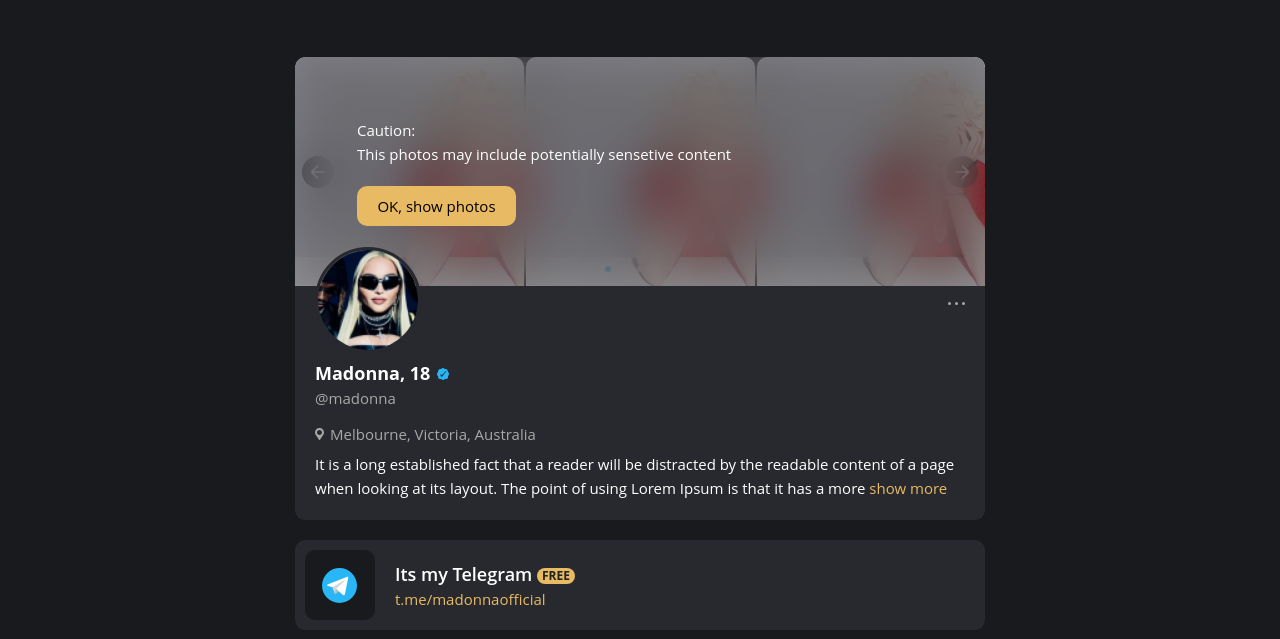
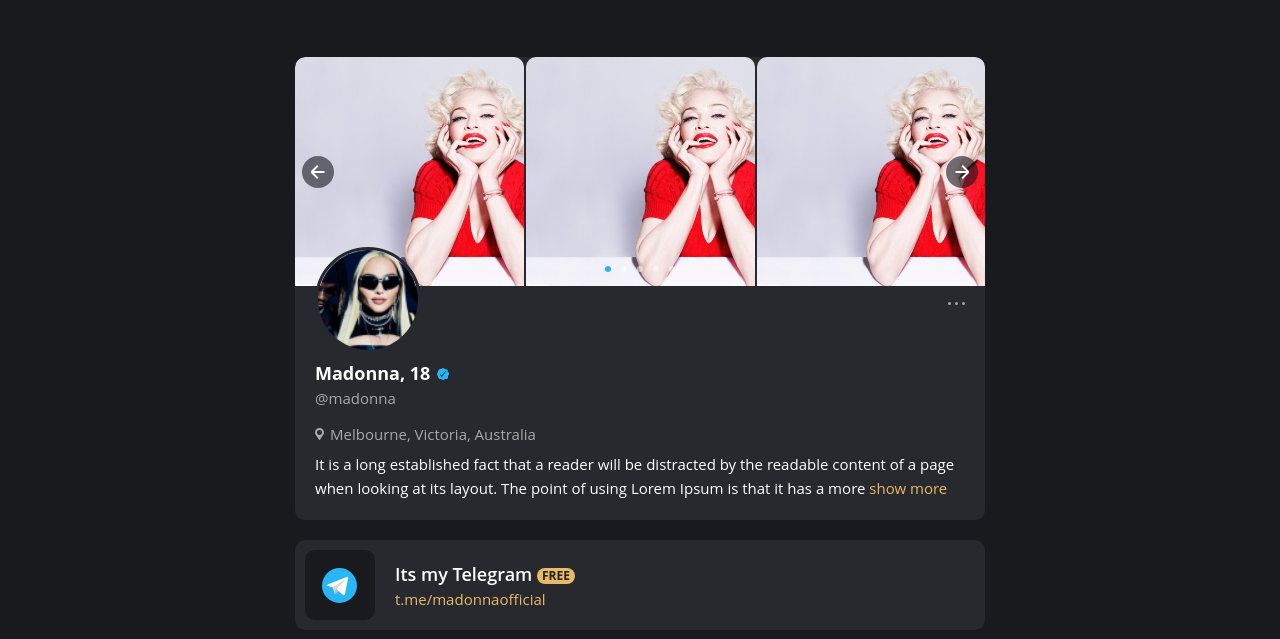
Before and after one commit to gutgut2/ww, a plain HTML site: page person.html in a window 1280 px wide. Shown: the part 125-764 px from the top of the page. Drawn offline with nearby package versions, Linux system fonts and the light colour scheme; a web font is replaced by a local one.

Commit message:
Update person.html

```diff
--- a/person.html
+++ b/person.html
@@ -97,13 +97,6 @@
 						<a data-fancybox="gallery" href="img/item2.png"><img src="img/item2.png"></a>
 					</div>
 				</div>
-				<div class="preview-text">
-					<div class="bg"></div>
-					<div class="text">
-						<p>Caution: <br/>This photos may include potentially sensetive content</p>
-						<button>OK, show photos</button>
-					</div>
-				</div>
 			</div>
 			<div class="info">
 				<a class="dots-link"></a>
```
